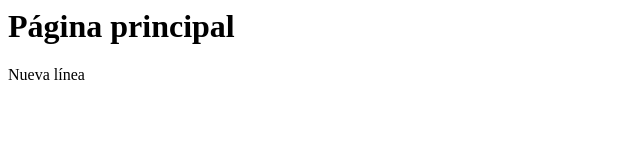
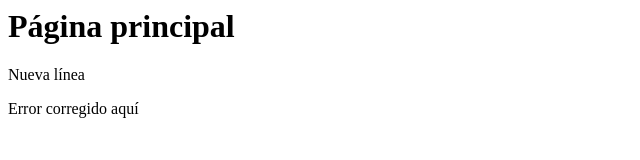
Before and after one commit to DavidRodriguez32/practica-actions-01, a plain HTML site: page index.html in a window 1280 px wide. Shown: the whole page, without its empty margins (0-640 px from the left). Drawn offline with Linux system fonts and the light colour scheme.

Commit message:
bug: Corregido error crítico (¡Error de rama!)

```diff
--- a/index.html
+++ b/index.html
@@ -1,2 +1,3 @@
 <h1>Página principal</h1>
 <p>Nueva línea</p>
+<p>Error corregido aquí</p>
```
